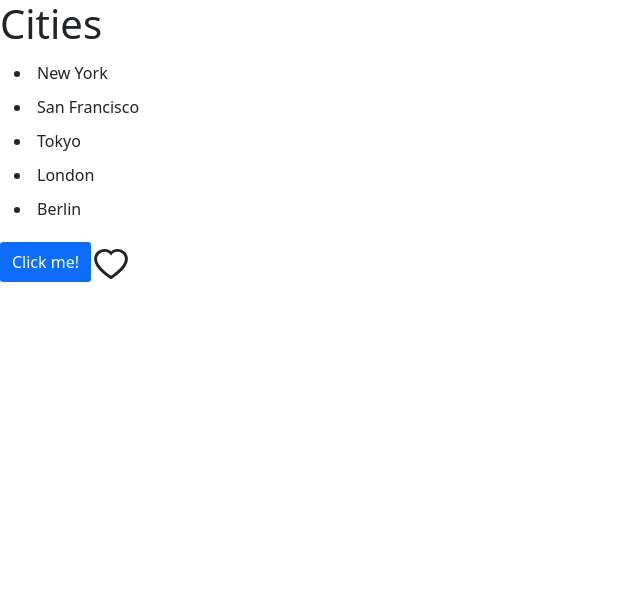
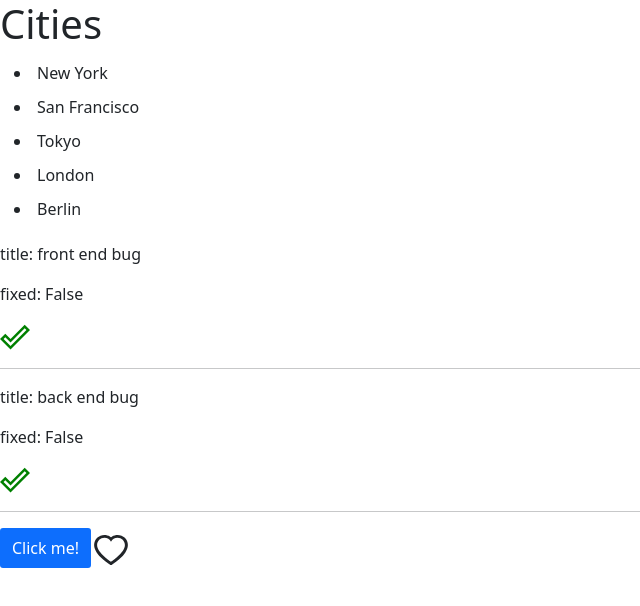
Before and after one commit to MusaAbdillah/react-with-mosh, a React (Vite) app: page / in a window 1280 px wide. Shown: the top 606 px of the page, without its empty margins (0-640 px from the left). Built offline with nearby package versions, Linux system fonts and the light colour scheme.

Commit message:
update array of object

```diff
--- a/src/App.tsx
+++ b/src/App.tsx
@@ -1,4 +1,5 @@
 import ListGroup from "./components/ListGroup";
+import ArrayGroup from "./components/ArrayGroup";
 import Alert from "./components/Alert";
 import Button from "./components/Button/Button";
 import { useState } from "react";
@@ -31,6 +32,11 @@ function App() {
     },
   });
 
+  const [bugs, setBugs] = useState([
+    { id: 1, title: "front end bug", fixed: false },
+    { id: 2, title: "back end bug", fixed: false },
+  ]);
+
   const handleButtonClick = (alertEnabled: boolean) => {
     setAlertEnabled(alertEnabled);
 
@@ -62,6 +68,13 @@ function App() {
     setLikeEnabled(likeEnable);
   };
 
+  // update array of object
+  const handleArrayOfObject = (fixed: boolean, id: number) => {
+    setBugs(
+      bugs.map((bug) => (bug.id === id ? { ...bug, fixed: fixed } : bug))
+    );
+  };
+
   return (
     <div>
       {alertEnabled && (
@@ -75,6 +88,9 @@ function App() {
         heading="Cities"
         onSelectItem={handleSelectItem}
       />
+
+      <ArrayGroup records={bugs} setDone={handleArrayOfObject} />
+
       <Button
         children="Alert Me!"
         onClick={handleButtonClick}
--- /dev/null
+++ b/src/components/ArrayGroup/ArrayGroup.tsx
@@ -0,0 +1,32 @@
+import React from "react";
+import OnOff from "../OnOff/OnOff";
+
+interface RecordsProps {
+  id: number;
+  title: string;
+  fixed: boolean;
+}
+
+interface ArrayGroupProps {
+  records: RecordsProps[];
+  setDone: (done: boolean, id: number) => void;
+}
+
+function ArrayGroup({ records, setDone }: ArrayGroupProps) {
+  return (
+    <>
+      {records.map((record) => {
+        return (
+          <div key={record.id}>
+            <p>title: {record.title}</p>
+            <p>fixed: {record.fixed ? "True" : "False"}</p>
+            <OnOff done={true} setDone={setDone} id={record.id} />
+            <hr />
+          </div>
+        );
+      })}
+    </>
+  );
+}
+
+export default ArrayGroup;
--- /dev/null
+++ b/src/components/ArrayGroup/index.tsx
@@ -0,0 +1,3 @@
+import ArrayGroup from "./ArrayGroup";
+
+export default ArrayGroup;
--- /dev/null
+++ b/src/components/OnOff/OnOff.tsx
@@ -0,0 +1,21 @@
+import { MdDoneOutline } from "react-icons/md";
+
+interface OnOffProps {
+  done: boolean;
+  setDone: (done: boolean, id: number) => void;
+  id: number;
+}
+
+function OnOff({ done, setDone, id }: OnOffProps) {
+  return (
+    <>
+      <MdDoneOutline
+        size="30"
+        color={done ? "green" : "yello"}
+        onClick={() => setDone(done, id)}
+      />
+    </>
+  );
+}
+
+export default OnOff;
```
Also changed, not shown: src/components/OnOff/OnOff.module.css (added).
